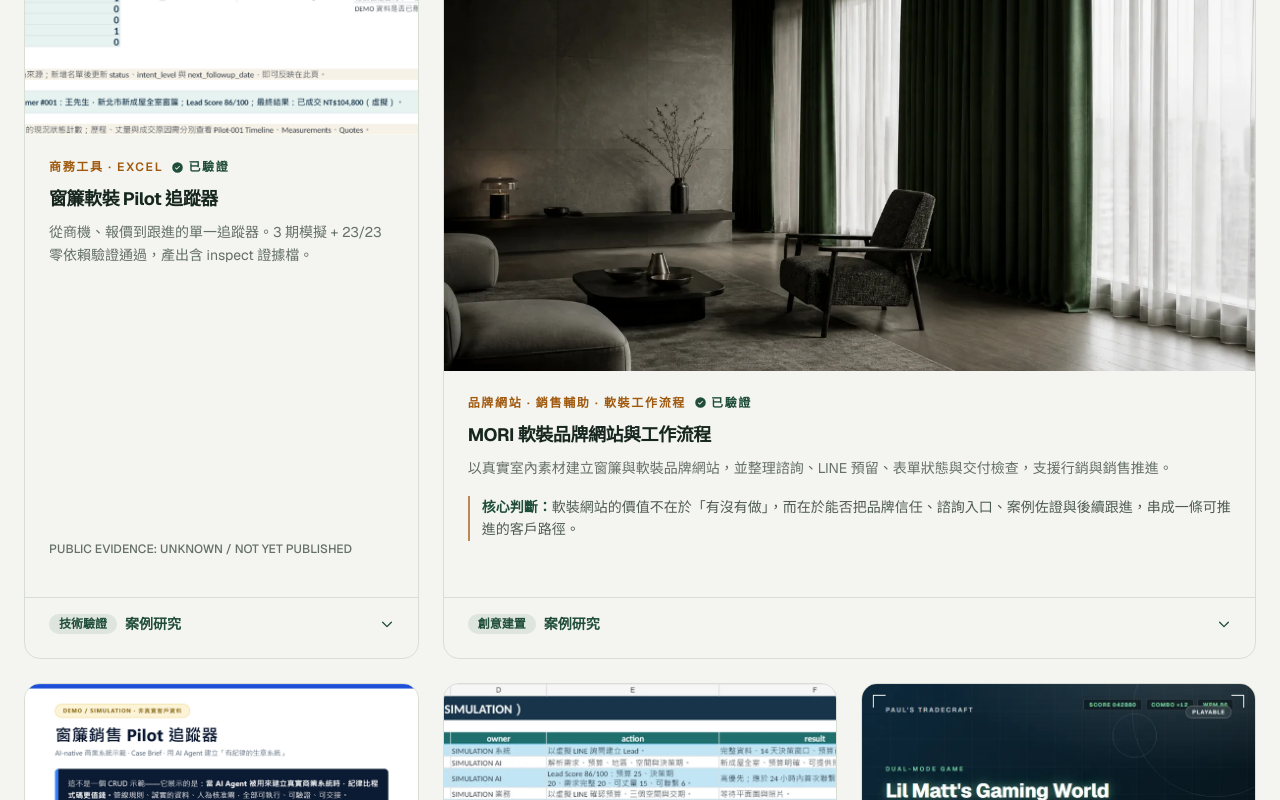
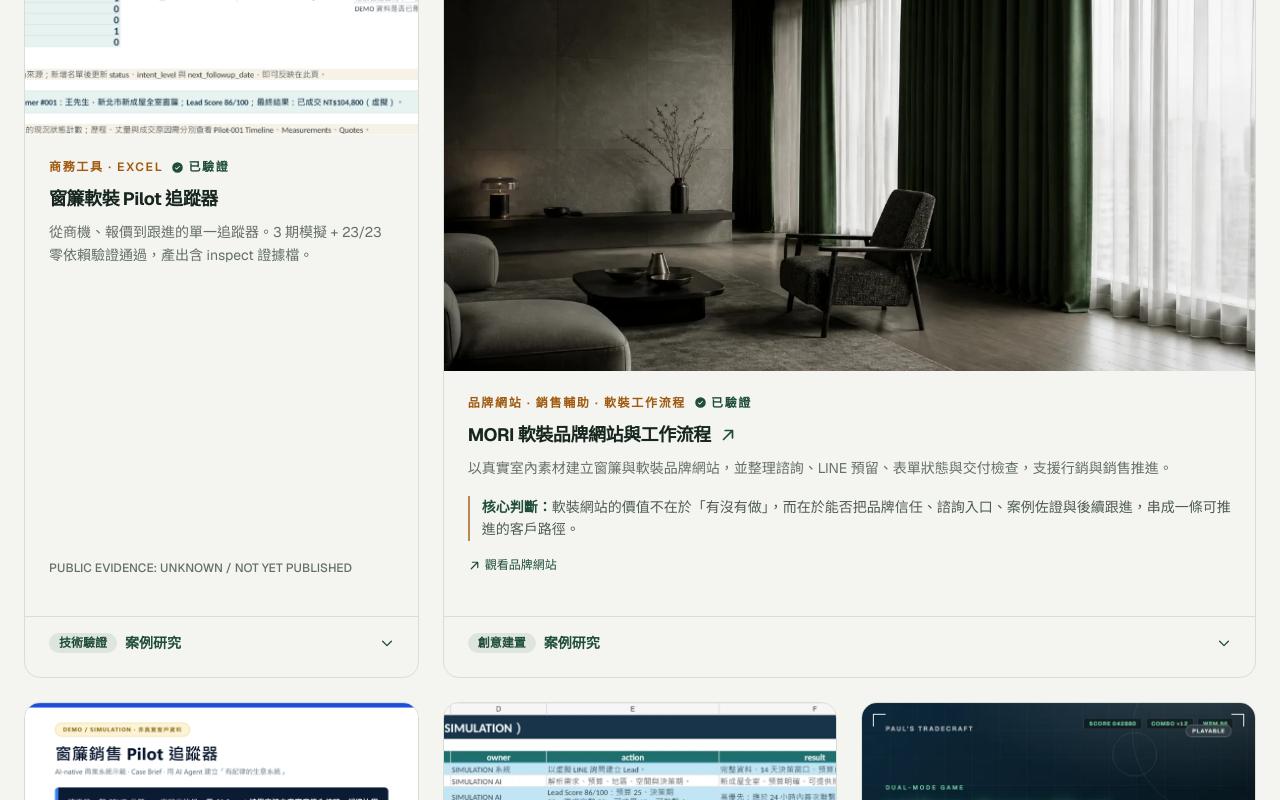
Before and after one commit to apchen1978/pauls-tradecraft, a React (Vite) app: page / in a window 1280 px wide. Shown: the part 3722-4522 px from the top of the page. Built offline with nearby package versions, Linux system fonts and the light colour scheme.

Commit message:
feat: link MORI card to public showcase (mori-soft-furnishing-demo) with live evidence

```diff
--- a/src/data/works.js
+++ b/src/data/works.js
@@ -16,8 +16,9 @@ export const works = [
     span: "col-span-3 md:col-span-2",
     icon: "briefcase",
     verified: true,
-    link: null,
-    hidePendingLink: true,
+    link: "https://apchen1978.github.io/mori-soft-furnishing-demo/",
+    linkLabel: { zh: "觀看品牌網站", en: "View brand site" },
+    hidePendingLink: false,
     zh: {
       title: "MORI 軟裝品牌網站與工作流程",
       desc: "以真實室內素材建立窗簾與軟裝品牌網站，並整理諮詢、LINE 預留、表單狀態與交付檢查，支援行銷與銷售推進。",
@@ -49,8 +50,8 @@ export const works = [
         en: "Delivered a locally viewable first MORI brand site and a reusable soft-furnishing site-building skill. The output is more than homepage visuals: it is a handoff-ready sales-enablement starting point. Once LINE, email, form receiving, and a formal domain are supplied, the same structure can support consultation and subsequent tools. The result is deliberately defined as deployable, extensible infrastructure—not a claim of immediate inquiries, conversion, or orders.",
       },
       evidence: {
-        zh: "已驗證的是交付物與程式基本品質：私有 GitHub repo `apchen1978/great-soft-furnishing-website` 的 commit `cb68c69`，以及 `git diff --check`、`node --check script.js`。尚未證明的項目也明確保留：沒有公開品牌網址、實際 LINE、表單收件服務、真實流量、詢問量、轉換率或訂單成果。因此，此案例證明的是建置與交付能力，而不是市場成效。",
-        en: "What is verified is the delivered artifact and basic code quality: private GitHub repo `apchen1978/great-soft-furnishing-website` at commit `cb68c69`, plus `git diff --check` and `node --check script.js`. What remains unproven is also explicit: no public brand domain, live LINE destination, form-receiving service, real traffic, inquiry volume, conversion rate, or order outcome. This case therefore evidences build and delivery capability—not market performance.",
+        zh: "已驗證的是交付物與程式基本品質：私有 GitHub repo `apchen1978/great-soft-furnishing-website` commit `cb68c69`、`git diff --check`、`node --check script.js`，以及公開展示 https://apchen1978.github.io/mori-soft-furnishing-demo/（HTTP 200，線上實測）。尚未證明：實際 LINE、表單收件服務、自有網域、真實流量、詢問量、轉換率或訂單成果。此案例證明建置與交付能力，而非市場成效。",
+        en: "What is verified is the delivered artifact and basic code quality: private GitHub repo `apchen1978/great-soft-furnishing-website` at commit `cb68c69`, plus `git diff --check`, `node --check script.js`, and the public showcase https://apchen1978.github.io/mori-soft-furnishing-demo/ (HTTP 200, verified live). What remains unproven is explicit: live LINE, form-receiving service, custom domain, real traffic, inquiry volume, conversion rate, or order outcome. This case evidences build and delivery capability—not market performance.",
       },
     },
   },
```
